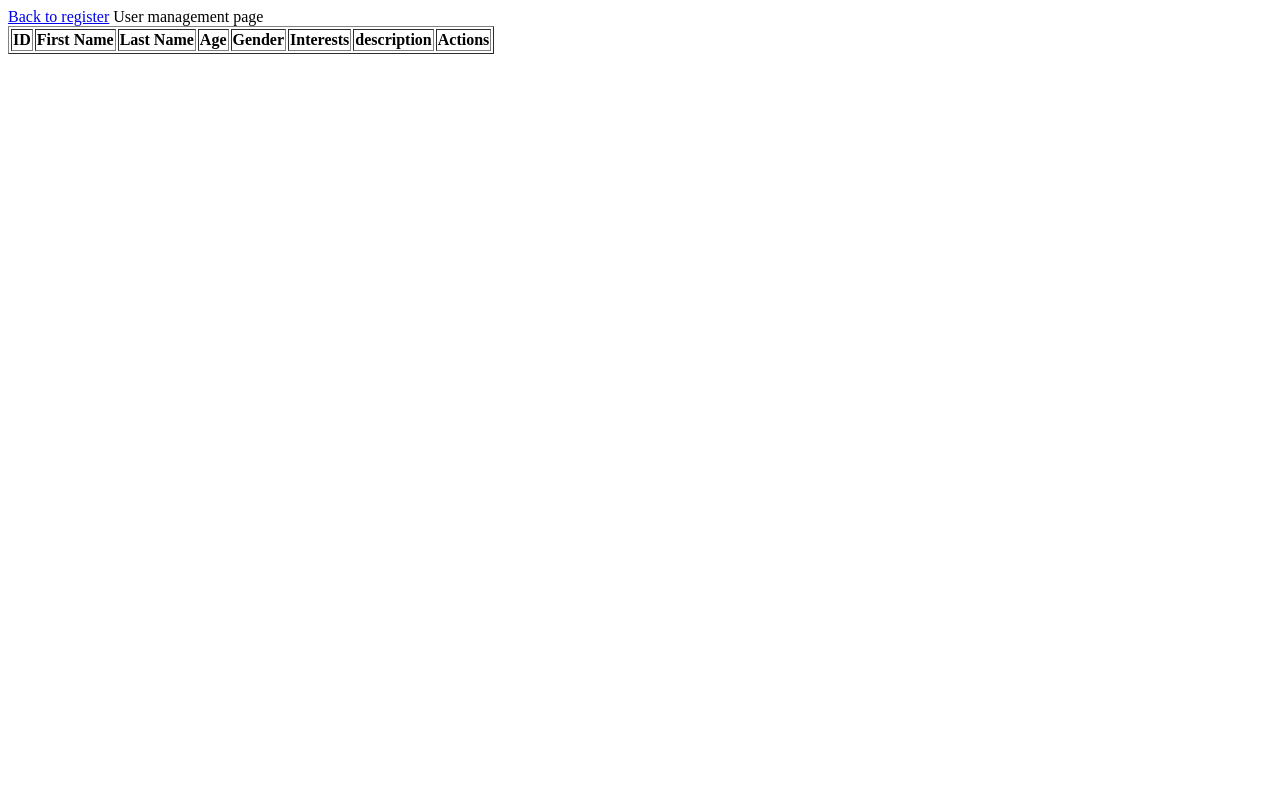
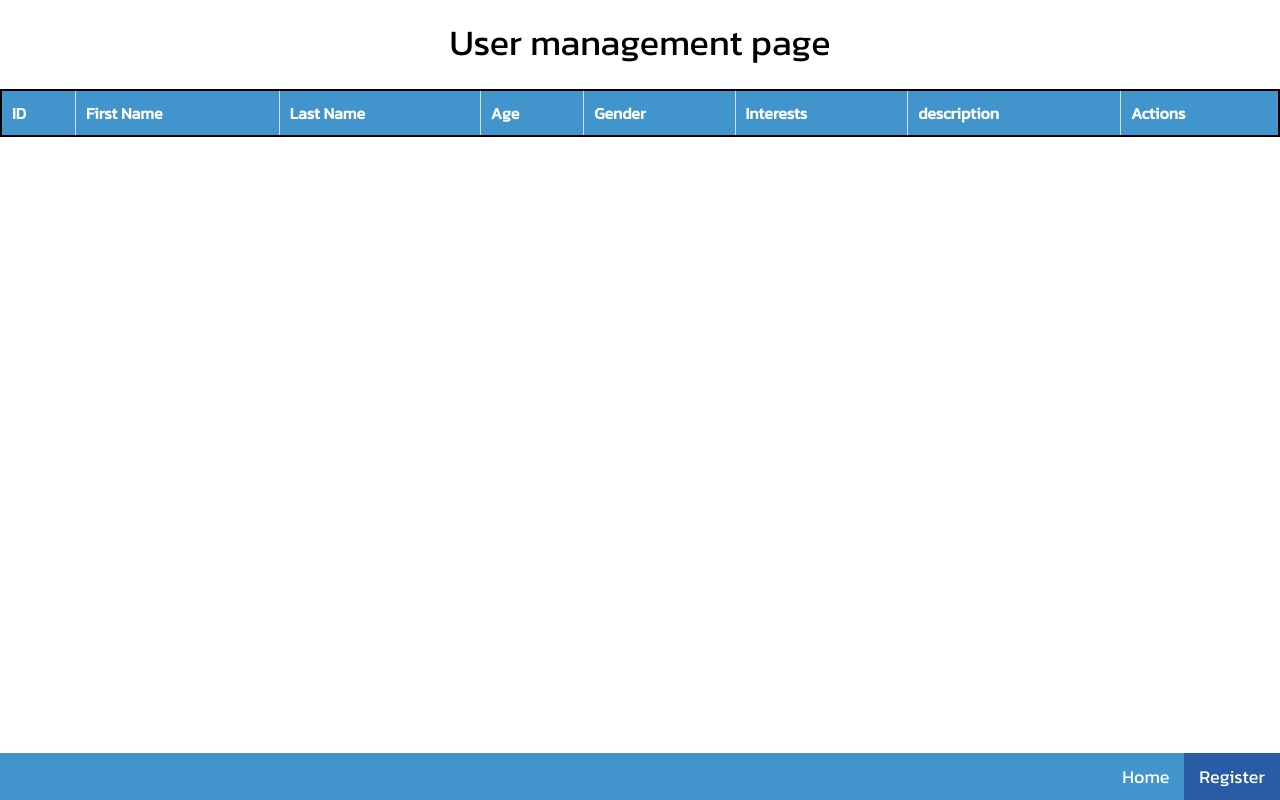
Before and after one commit to cucumber6621601123/241-2567-700, a plain HTML site: page user.html in a window 1280 px wide. Drawn offline with nearby package versions, Linux system fonts and the light colour scheme; no server answers.

Commit message:
user css

```diff
--- /dev/null
+++ b/home.css
@@ -0,0 +1,73 @@
+@font-face {
+    font-family: 'Kanit';
+    src: url('./Kanit/Kanit-Regular.ttf');
+}
+
+body {
+    font-family: 'Kanit';
+}
+
+.container {
+    width: 100%;
+    max-width: 640px;
+    margin-left: auto;
+    margin-right: auto;
+    background-color: #eafdfe;
+    padding: 20px;
+    box-sizing: border-box;
+
+}
+
+.header {
+    font-size: 36px;
+    text-align: center;
+    margin-bottom: 20px;
+}
+
+.center_user {
+    text-align: center;
+    margin-top: 20px;
+}
+
+.btn {
+    display: inline-block;
+    padding: 10px 20px;
+    margin: 5px;
+    text-decoration: none;
+    color: #faf9f3;
+    border: 2px solid #4195cc; /* เพิ่มเส้นขอบ */
+    border-radius: 5px; /* มุมโค้ง */
+    background-color:  #4195cc;
+    border-radius: 5px;
+    transition: 0.3s;
+}
+
+.btn:hover {
+    background-color:#faf9f3;
+    color: #0056b3;
+    border-color: #4195cc;
+}
+
+.center_indec {
+    text-align: left;
+    margin-top: 20px;
+}
+
+.btn1 {
+    display: inline-block;
+    padding: 10px 20px;
+    margin: 5px;
+    text-decoration: none;
+    color: #faf9f3;
+    border: 2px solid #4195cc; /* เพิ่มเส้นขอบ */
+    border-radius: 5px; /* มุมโค้ง */
+    background-color:  #4195cc;
+    border-radius: 5px;
+    transition: 0.3s;
+}
+
+.btn1:hover {
+    background-color:#faf9f3;
+    color: #0056b3;
+    border-color: #4195cc;
+}
--- a/style.css
+++ b/style.css
@@ -14,7 +14,7 @@
     max-width: 640px;
     margin-left: auto;
     margin-right: auto;
-            background-color: azure;
+    background-color: #eafdfe;
     padding: 20px;
     box-sizing: border-box;
 
@@ -34,11 +34,13 @@
     display: flex;
 
 }
+
 .form-input {
     margin-bottom: 3px;
 }
 
-        input.form, textarea {
+input.form,
+textarea {
     border: 1px solid black;
     width: 100%;
 }
@@ -47,14 +49,54 @@
     text-align: center;
 }
 
+
 .bunton {
+    font-family: 'Kanit';
+    font-size: 18px;
     border: 0px solid black;
     width: 50%;
     height: 40px;
-            background-color: lightcoral;
+    border: 2px solid  #63Bac4; /* เพิ่มเส้นขอบ */
+    border-radius: 5px; /* มุมโค้ง */
+    background-color: #63Bac4;
     color: white;
 
 }
+.bunton:hover {
+    background-color: white;
+    color:#63Bac4;
+    border-color: #63Bac4;
+}
+
+.center_button{
+
+    text-align: center;
+    margin-top: 20px;
+}
+
+
+
+.btn,.btn1 {
+    display: inline-block;
+    padding: 10px 20px;
+    margin: 5px;
+    text-decoration: none;
+    color: #faf9f3;
+    border: 2px solid #4195cc; /* เพิ่มเส้นขอบ */
+    border-radius: 5px; /* มุมโค้ง */
+    background-color:  #4195cc;
+    border-radius: 5px;
+    transition: 0.3s;
+}
+
+.btn:hover, .btn1:hover {
+    background-color:#faf9f3;
+    color: #0056b3;
+    border-color: #4195cc;
+}
+
+
+
 
 .message {
     margin-bottom: 10px;
@@ -65,13 +107,13 @@
 }
 
 .message.sussess {
-            background-color : lightgreen;
+    background-color: lightgreen;
     display: block;
 
 }
 
 .message.danger {
-            background-color : lightcoral;
+    background-color: lightcoral;
     display: block;
 }
 
@@ -79,9 +121,11 @@
     .flex {
         flex-direction: column;
     }
+
     .header {
         font-size: 24px;
     }
+
     .bunton {
         width: 100%;
     }
--- a/user.css
+++ b/user.css
@@ -0,0 +1,111 @@
+@font-face {
+    font-family: 'Kanit';
+    src: url('./Kanit/Kanit-Regular.ttf');
+}
+body {
+    font-family: 'Kanit';
+}
+
+/* รีเซ็ตค่า margin และ padding */
+* {
+    margin: 0;
+    padding: 0;
+    box-sizing: border-box;
+}
+
+
+
+.header {
+    font-size: 36px;
+    text-align: center;
+    margin-bottom: 20px;
+}
+
+
+.navbar {
+    background-color:#4195cc; /* สีพื้นหลัง */
+    padding: 10px 0;
+    position: fixed; /* ทำให้ navbar ติดอยู่ด้านบน */
+    bottom: 0;
+    left: 0;
+    width: 100%;
+    z-index: 1000; /* ทำให้ navbar อยู่ด้านหน้า */
+}
+
+/* สไตล์ของ ul และ li */
+.navbar ul {
+    list-style: none;
+    display: flex;
+    justify-content: right;
+}
+
+/* สไตล์ของลิงก์ */
+
+.navbar ul li a {
+    text-decoration: none;
+    color: white;
+    font-size: 18px;
+    padding: 10px 15px;
+    transition: 0.3s;
+}
+
+/* เอฟเฟกต์ Hover */
+.navbar ul li a:hover {
+    background-color: #4195;
+}
+
+/* Active (หน้าปัจจุบัน) */
+
+.navbar ul li a.active
+{
+    background-color:#295ca5
+}
+.navbar ul li a.active:hover {
+    background-color: #54627F;
+
+}
+
+/* กำหนดขนาดของ container */
+.table-container {
+    width: 90%;
+    margin-bottom: 80px auto 50px; /* ดันตารางลงมาไม่ให้ติดขอบ */
+
+    overflow-y: auto;
+    max-height: 400px; /* กำหนดความสูงของตารางให้เลื่อนได้ */
+    border: 1px solid #ddd;
+    box-shadow: 0px 4px 10px rgba(0, 0, 0, 0.1);
+}
+
+/* ทำให้ Table Head ติดอยู่ด้านบน */
+table {
+    margin-bottom: 80px auto 50px;
+    width: 100%;
+    border-collapse: collapse;
+    position: relative;
+    border: 2px solid #000000
+
+}
+
+thead {
+    position: sticky;
+    top: 0;
+    background-color:#4195cc;
+
+    color: white;
+    z-index: 100;
+}
+th, td {
+    padding: 10px;
+    text-align: left;
+    border: 1px solid #ddd;
+}
+
+
+tbody tr:nth-child(even) {
+
+    background-color: #b5d7ea; /* สีเทาอ่อน */
+}
+
+tbody tr:nth-child(odd) {
+    background-color: #f2f2f2; /* สีขาว */
+}
--- a/user.html
+++ b/user.html
@@ -4,10 +4,26 @@
     <meta charset="UTF-8">
     <meta name="viewport" content="width=device-width, initial-scale=1.0">
     <title>Document</title>
+    <link rel="stylesheet" href="user.css">
 </head>
 <body>
-    <a href="index.html">Back to register</a>
-    User management page
+
+    <nav class="navbar">
+        <ul>
+            <li><a href="home.html">Home</a></li>
+            <li><a href="index.html" class="active">Register</a></li>
+
+        </ul>
+    </nav>
+
+    <div style="padding:5px;margin-top:5px;"></div>
+
+
+    <div class="container">
+        <div class="header">
+            User management page
+        </div>
+
     <div id = "user"></div>
     <script src="https://cdn.jsdelivr.net/npm/axios@1.6.7/dist/axios.min.js"></script>
     <table border ="1">
@@ -27,6 +43,7 @@
             <!-- ข้อมูล users จะถูกโหลดตรงนี้ -->
         </tbody>
     </table>
+    <br> <br>
     <script src="user.js"></script>
 
 </body>
```
Also changed, not shown: home.html (added, +24 -0 lines), index.html (+10 -1 lines). Lines whose indentation alone changed are shown as unchanged.
